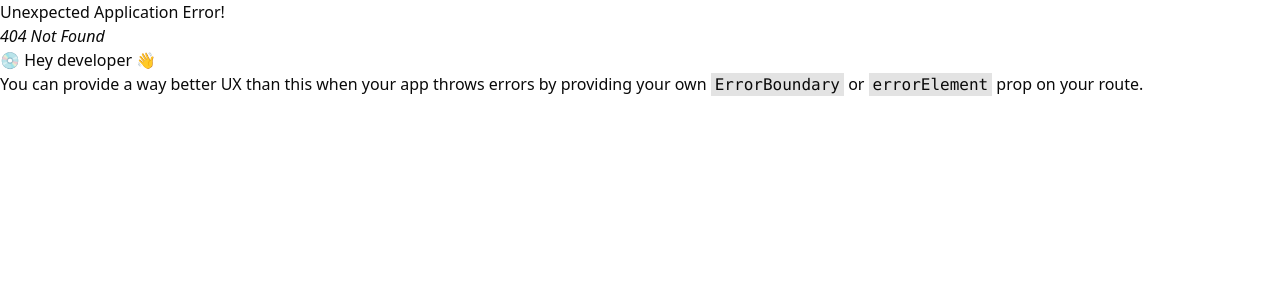
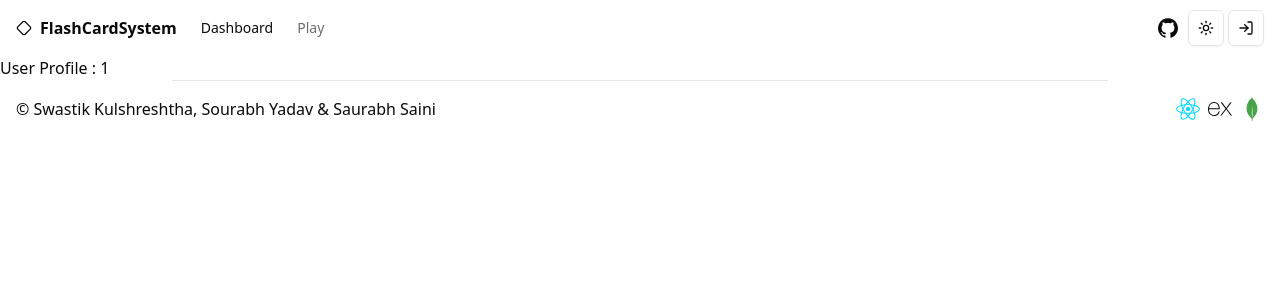
Before and after one commit to Swastik2442/FlashCardSystem, a React (Vite) app in the folder client/: page /users/1 in a window 1280 px wide. Before the commit this address had no page. Shown: the top 300 px of the page. Built offline with nearby package versions, Linux system fonts and the light colour scheme.

Commit message:
Minor Fixes

```diff
--- a/client/index.html
+++ b/client/index.html
@@ -4,9 +4,27 @@
     <meta charset="UTF-8" />
     <link rel="icon" type="image/svg+xml" href="/vite.svg" />
     <meta name="viewport" content="width=device-width, initial-scale=1.0" />
+    <meta name="theme-color" content="#1e90ff">
+    <meta name="description" content="FlashCardSystem - A Learning System using Flash Cards">
+    <meta name="twitter:card" value="summary">
+    <meta name="twitter:title" content="FlashCardSystem">
+    <meta name="twitter:description" content="A Learning System using Flash Cards">
+    <meta name="twitter:image" content="https://avatars.githubusercontent.com/u/56737344">
+
+    <meta name="og:title" content="FlashCardSystem" />
+    <meta name="og:url" content="https://flash-card-system-three.vercel.app/" />
+    <meta name="og:description" content="A Learning System using Flash Cards">
+    <meta name="og:image" content="https://avatars.githubusercontent.com/u/56737344" />
     <title>FlashCardSystem</title>
   </head>
   <body>
+    <noscript>
+      <p style="text-align: center;">
+        FlashCardSystem - A Learning System using Flash Cards<br/><br/>
+        You need to enable JavaScript to run this app.<br/><br/>
+        &copy; Swastik Kulshreshtha, Sourabh Yadav &amp; Saurabh Saini
+      </p>
+    </noscript>
     <div id="root"></div>
     <script type="module" src="/src/main.tsx"></script>
   </body>
--- /dev/null
+++ b/client/src/components/contexts/authProvider.tsx
@@ -0,0 +1,33 @@
+/* eslint-disable react-refresh/only-export-components */
+import { useContext, createContext } from "react";
+
+interface AuthProviderProps {
+  children: React.ReactNode;
+}
+
+interface AuthProviderState {
+  abc?: string;
+}
+
+const initialState: AuthProviderState = {
+  abc: "system",
+};
+
+const AuthProviderContext = createContext<AuthProviderState>(initialState);
+
+export function AuthProvider({ children, ...props }: AuthProviderProps) {
+  const value: AuthProviderState = {};
+
+  return (
+    <AuthProviderContext.Provider {...props} value={value}>
+      {children}
+    </AuthProviderContext.Provider>
+  );
+};
+
+export const useAuth = () => {
+  const context = useContext(AuthProviderContext);
+  if (context === undefined)
+    throw new Error("useAuth must be used within an AuthProvider");
+  return context;
+};
--- a/client/src/components/themeProvider.tsx
+++ b/client/src/components/contexts/themeProvider.tsx
@@ -37,7 +37,7 @@ export function ThemeProvider({ children, defaultTheme = "system", storageKey =
     root.classList.add(theme);
   }, [theme]);
 
-  const value = {
+  const value: ThemeProviderState = {
     theme,
     setTheme: (theme: Theme) => {
       localStorage.setItem(storageKey, theme);
--- a/client/src/components/footer.tsx
+++ b/client/src/components/footer.tsx
@@ -25,8 +25,8 @@ export default function Footer() {
       <div className="flex items-center h-14">
         <p>&copy; Swastik Kulshreshtha<span className="hidden sm:inline-block">, Sourabh Yadav &amp; Saurabh Saini</span></p>
         <nav className="flex flex-1 items-center gap-2 justify-end">
-          {tech.map((item) => (
-            <a href={item.url} target="_blank">
+          {tech.map((item, idx) => (
+            <a href={item.url} target="_blank" key={idx}>
               <item.icon className="w-6 h-6" />
               <span className="sr-only">{item.name}</span>
             </a>
--- a/client/src/components/modeToggle.tsx
+++ b/client/src/components/modeToggle.tsx
@@ -1,7 +1,7 @@
 import { Moon, Sun } from "lucide-react";
 import { DropdownMenu, DropdownMenuContent, DropdownMenuItem, DropdownMenuTrigger } from "@/components/ui/dropdown-menu";
 import { Button } from "@/components/ui/button";
-import { useTheme } from "@/components/themeProvider";
+import { useTheme } from "@/components/contexts/themeProvider";
 
 export function ModeToggle() {
   const { setTheme } = useTheme();
--- a/client/src/components/userProfile.tsx
+++ b/client/src/components/userProfile.tsx
@@ -1,7 +1,13 @@
+import { useParams } from "react-router-dom";
+
 export default function UserProfile() {
+  const { username } = useParams();
+  if (!username)
+    throw new Error("username not found");
+
   return (
     <div>
-      User Profile
+      User Profile : {username}
     </div>
-  )
+  );
 }
```
Also changed, not shown: client/src/App.tsx (+6 -3 lines).
